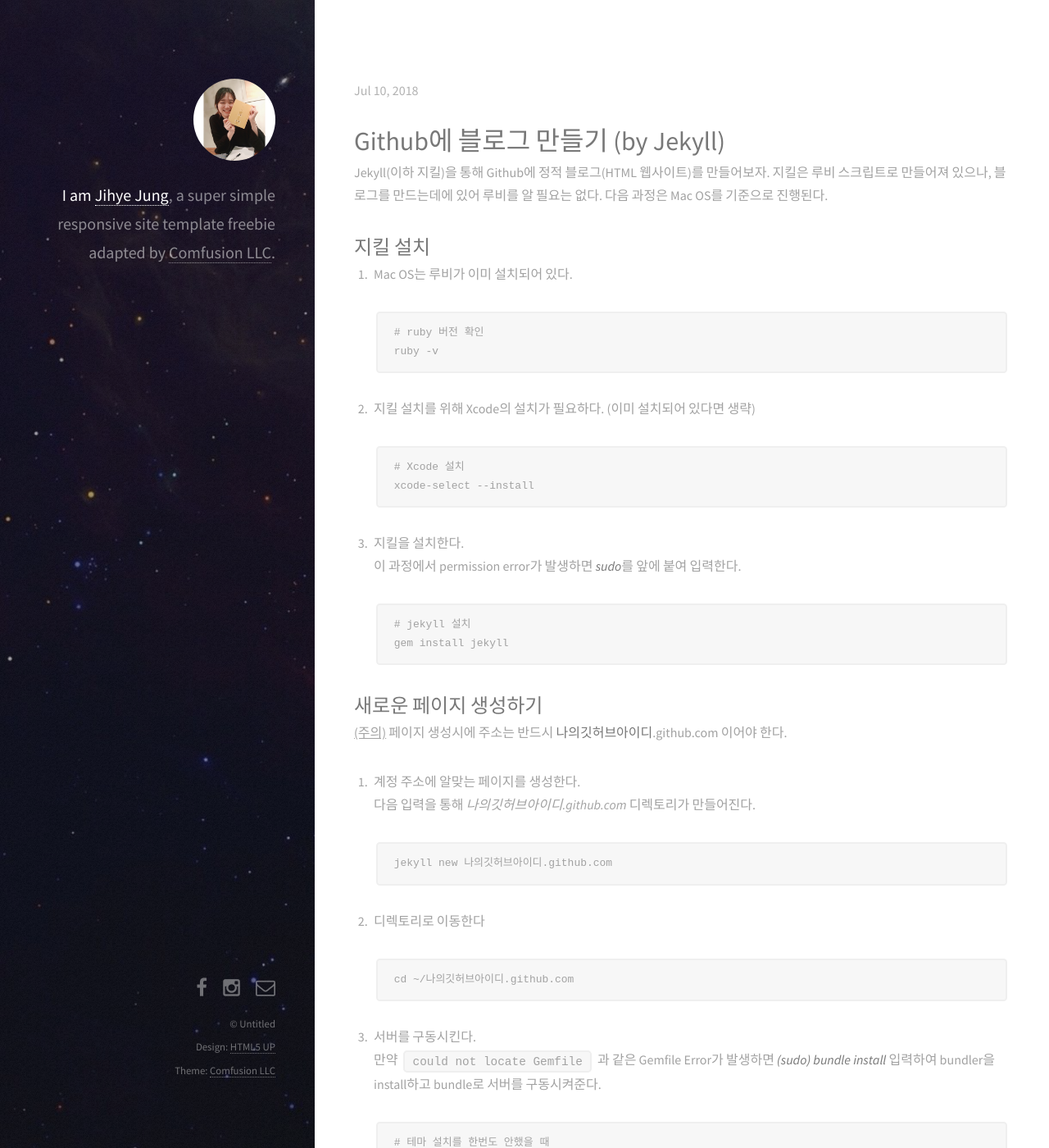
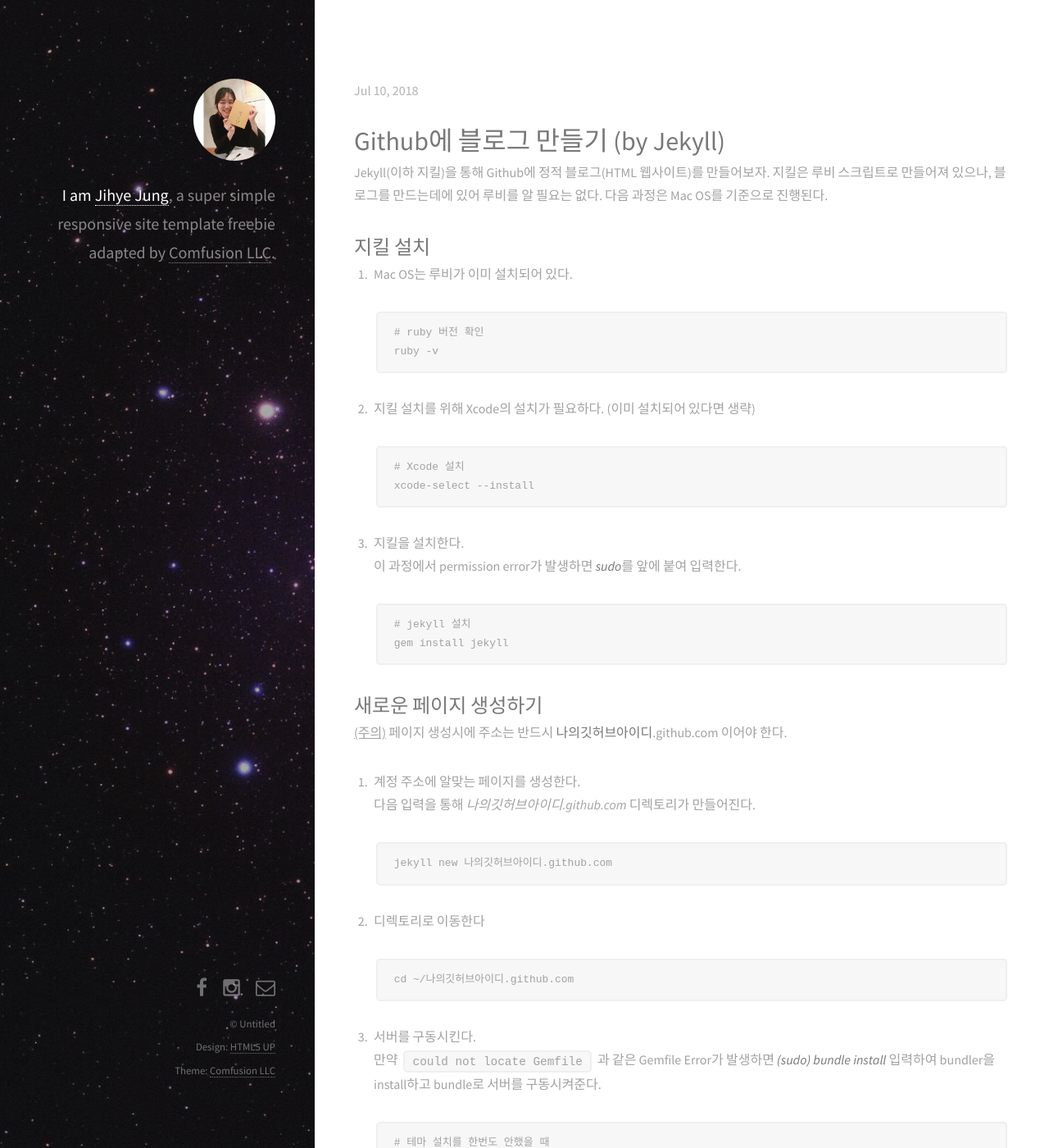
Before and after one commit to jyeeee95/jyeeee95.github.com, a Jekyll site: the page built from index.html, in a window 1280 px wide and 1400 px high. Shown: the whole window at 82% size. Built offline with Jekyll 4.4.1, drawn with Linux system fonts in a browser that asks for light colours; nearby versions of some CDN libraries.

Commit message:
Change background

```diff
--- a/css/main.css
+++ b/css/main.css
@@ -2460,7 +2460,7 @@
 		background-attachment: scroll,								fixed;
 		background-image: url("images/overlay.png"), url("../images/bg.jpg");
 		background-position: top left,							top left;
-		background-repeat: repeat,								no-repeat;
+		background-repeat: repeat,								repeat;
 		background-size: auto,								auto 100%;
 		color: rgba(255, 255, 255, 0.5);
 		height: 100%;
```
Also changed, not shown: images/bg.jpg.
